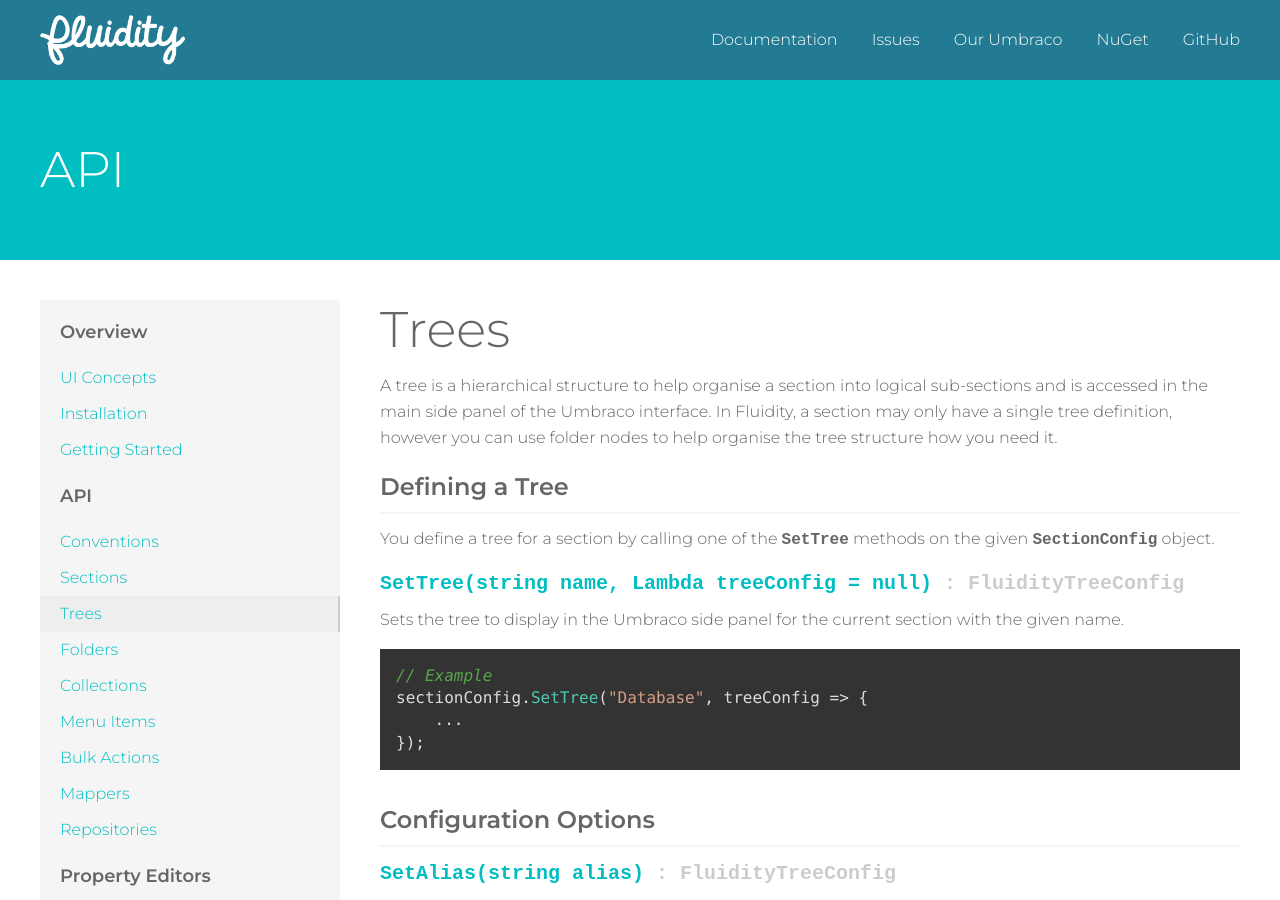
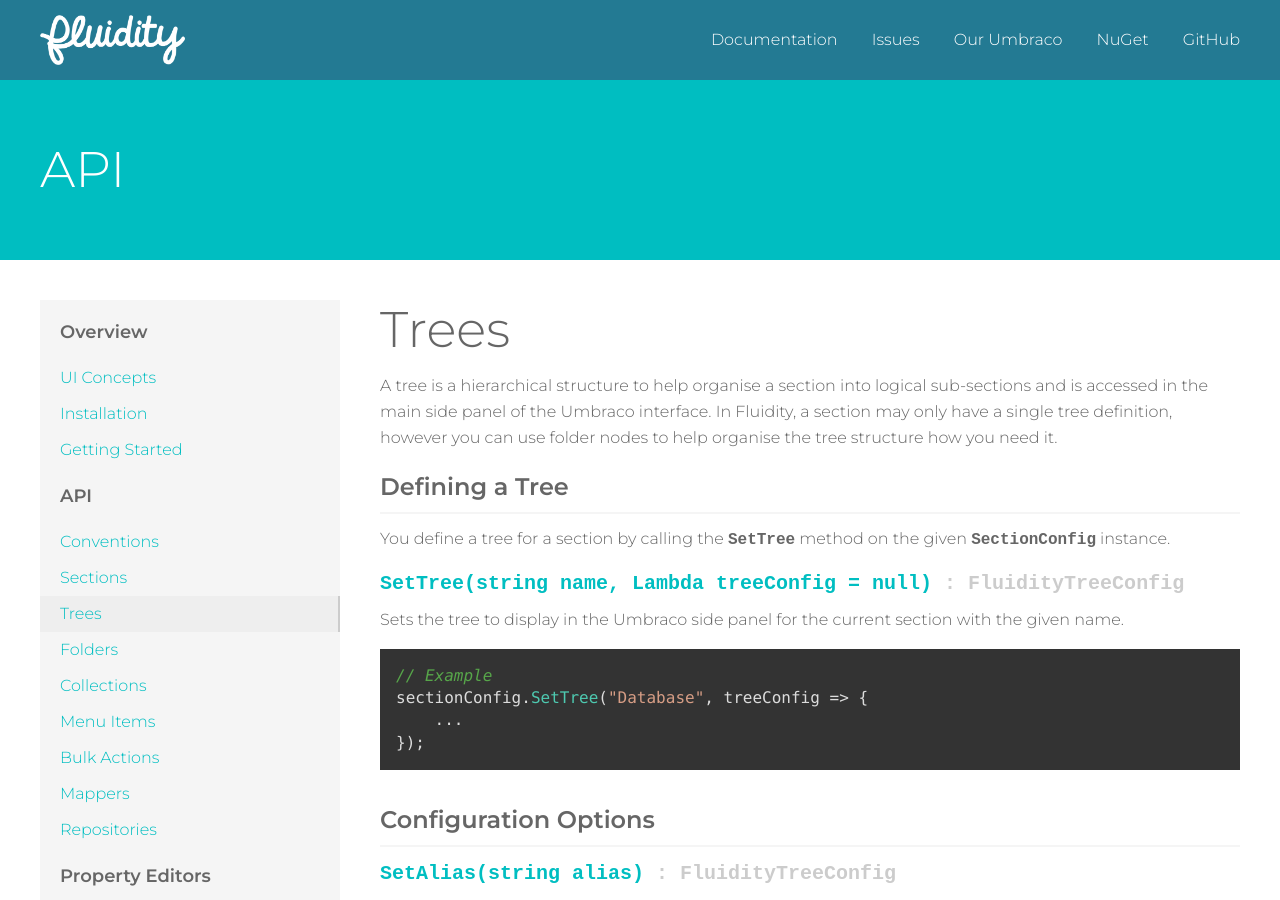
Before and after one commit to mattbrailsford/umbraco-fluidity, a Jekyll site: the page built from docs/_pages/02-api-02-trees.md, in a window 1280 px wide and 900 px high. Built offline with Jekyll 4.4.1, drawn with Linux system fonts in a browser that asks for light colours.

Commit message:
Changed object to instance

```diff
--- a/docs/_pages/02-api-02-trees.md
+++ b/docs/_pages/02-api-02-trees.md
@@ -9,7 +9,7 @@ A tree is a hierarchical structure to help organise a section into logical sub-s
 
 ### Defining a Tree
 
-You define a tree for a section by calling one of the `SetTree` methods on the given `SectionConfig` object.
+You define a tree for a section by calling the `SetTree` method on the given `SectionConfig` instance.
 
 #### SetTree(string name, Lambda treeConfig = null) *: FluidityTreeConfig*
 {: .signature}
```
Also changed, not shown: docs/_pages/02-api-01-sections.md (+1 -1 lines).
